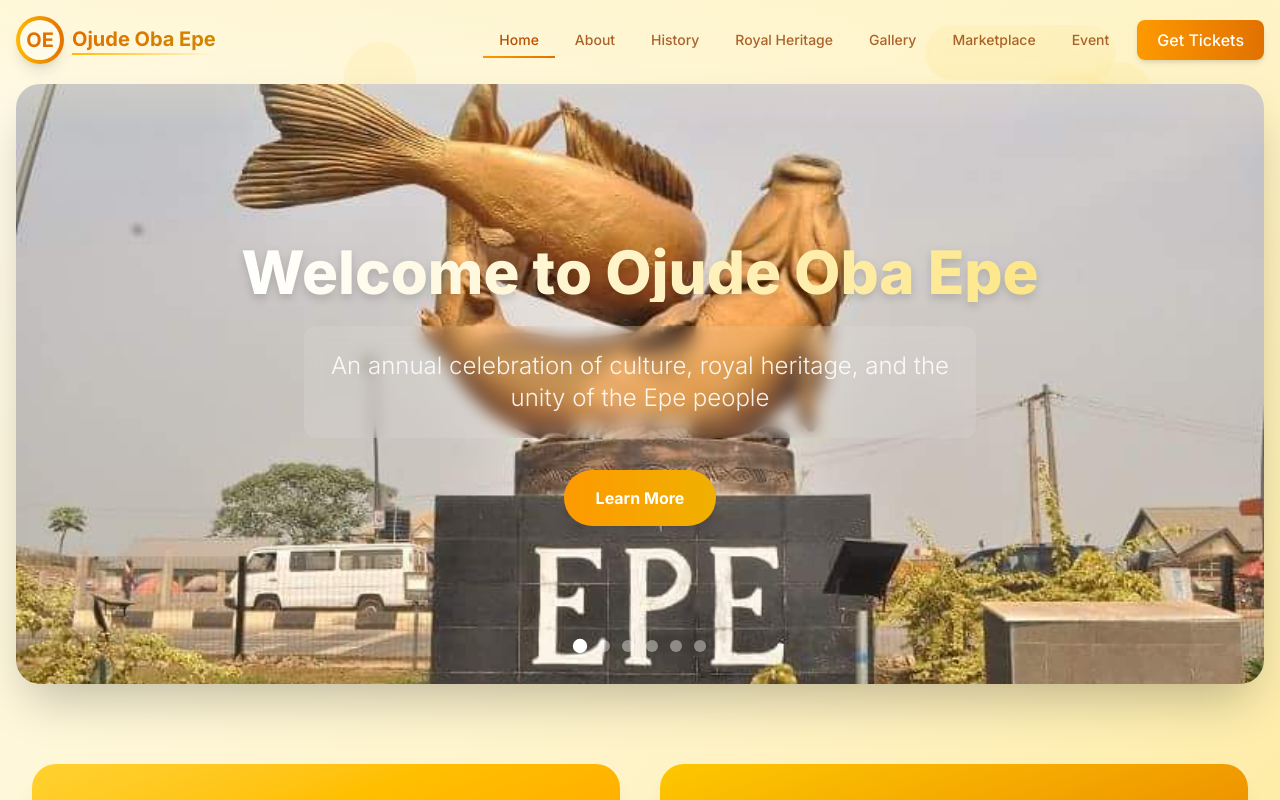
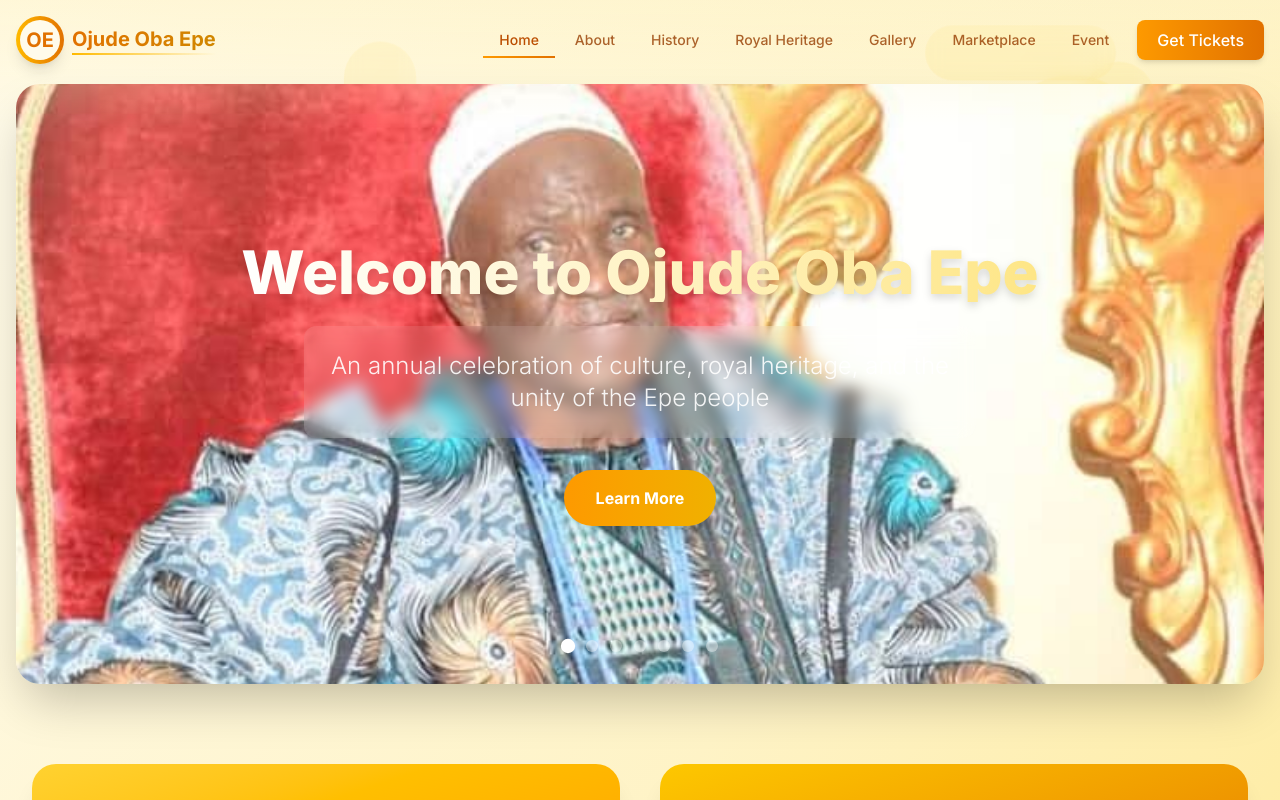
Before and after one commit to Sinfosecurity/ojudeoba-epe, a Next.js app: page / in a window 1280 px wide. Shown: the top 800 px of the page. Built offline with nearby package versions, Linux system fonts and the light colour scheme.

Commit message:
Update sliderImages array to include new images and reorder existing ones

```diff
--- a/app/page.tsx
+++ b/app/page.tsx
@@ -4,12 +4,13 @@ import { useEffect, useState } from "react";
 import { motion, AnimatePresence } from "framer-motion";
 
 const sliderImages = [
-  "/epe-01.jpg",
   "/epe-12.jpg",
+  "/epe-13.jpg",
   "/epe-07.jpg",
   "/epe-08.jpg",
   "/epe-09.jpg",
   "/epe-10.jpg",
+  "/epe-01.jpg",
 ];
 
 const sponsors = [
```
